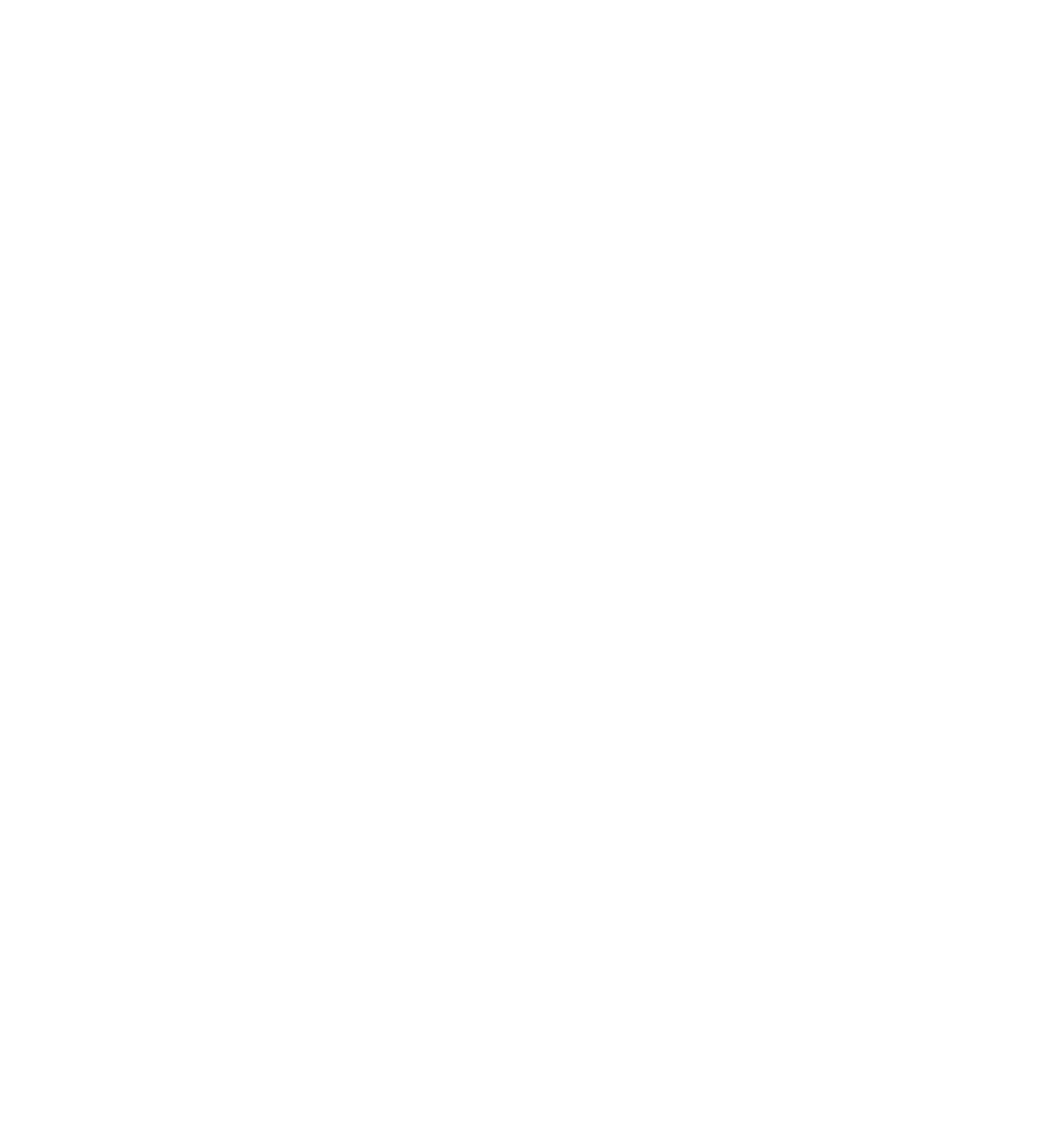
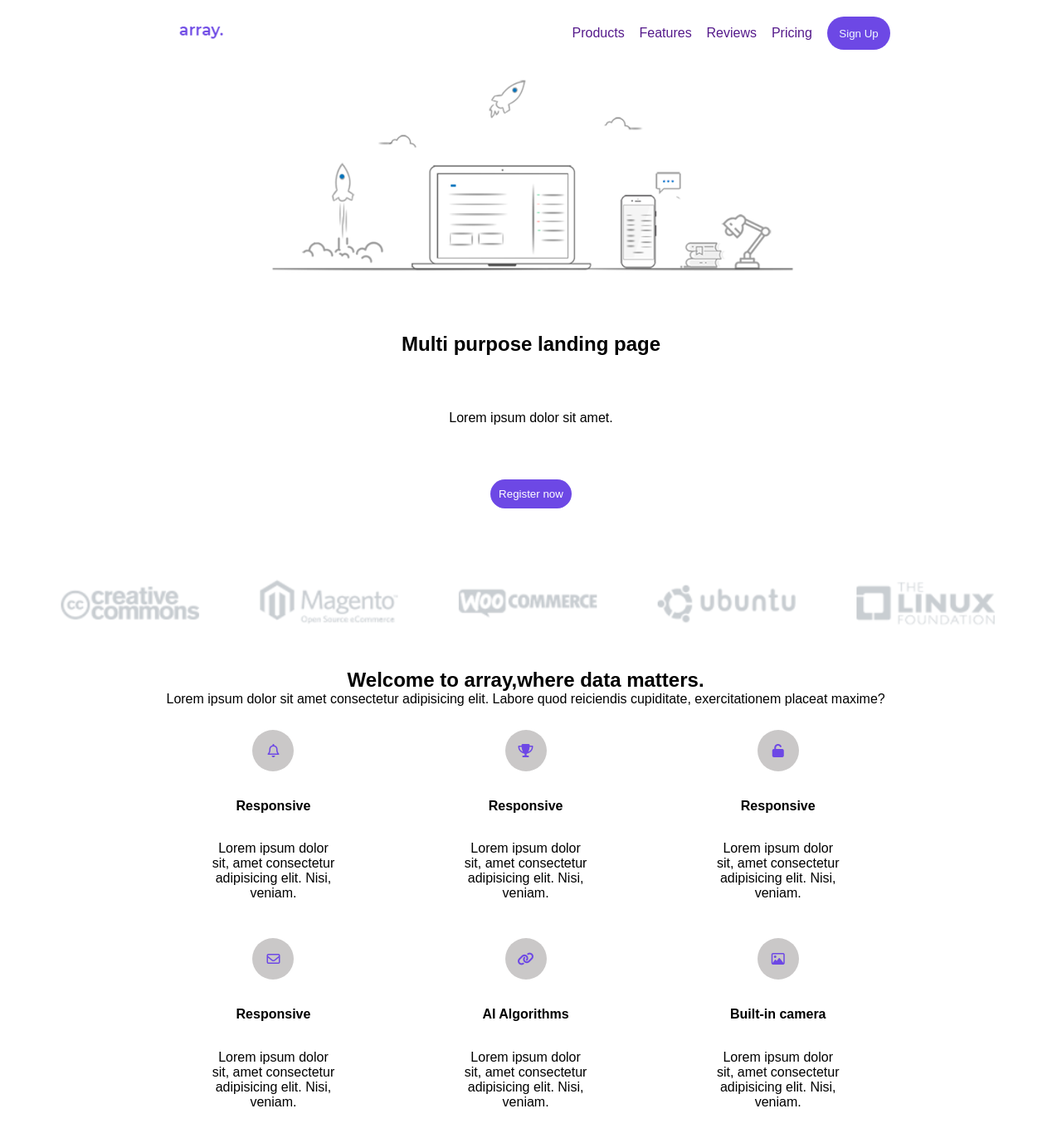
Before and after one commit to zackcis/array_front_end, a plain HTML site: page index.html in a window 1280 px wide. Shown: the whole page at 83% size. Before the commit the page ends 800 px from the top, so only its background shows below. Drawn offline with Linux system fonts and the light colour scheme.

Commit message:
navbar+first_section+second_section

```diff
--- a/index.html
+++ b/index.html
@@ -1,11 +1,91 @@
 <!DOCTYPE html>
 <html lang="en">
+
 <head>
     <meta charset="UTF-8">
     <meta name="viewport" content="width=device-width, initial-scale=1.0">
-    <title>Document</title>
+    <title>array.</title>
+    <link rel="stylesheet" href="./public/css/app.css">
+    <link rel="stylesheet" href="https://cdnjs.cloudflare.com/ajax/libs/font-awesome/6.4.2/css/all.min.css">
 </head>
+
 <body>
+    <!-- *zack's part -->
+    <header>
+        <nav class="nav">
+            <div>
+                <img width="70vw" src="./public/img/logo.png" alt="">
+            </div>
+            <div class="links-nav">
+                <a class="links-style" href="">Products</a>
+                <a class="links-style" href="">Features</a>
+                <a class="links-style" href="">Reviews</a>
+                <a class="links-style" href="">Pricing</a>
+                <button class="first-but">Sign Up</button>
+            </div>
+        </nav>
+    </header>
+    <main class="the-main">
+        <section class="sec-1">
+            <div>
+                <img src="./public/img/sec-1.png" alt="">
+            </div>
+            <div>
+                <h1 class="sec-1-title-1">Multi purpose landing page</h1>
+            </div>
+            <div>
+                <p>Lorem ipsum dolor sit amet.</p>
+            </div>
+            <div>
+                <button class="second-but">Register now</button>
+            </div>
+            <div>
+                <img src="./public/img/sec-1-2.png" alt="">
+            </div>
+        </section>
+        <section class="sec-2">
+            <div class="description">
+            <h1>Welcome to array,where data matters.</h1>
+            <p>Lorem ipsum dolor sit amet consectetur adipisicing elit. Labore quod reiciendis cupiditate,
+                exercitationem placeat maxime?</p>
+            </div>
+            <div class="icons-first-line">
+                <div class="boxs-width" >
+                    <i class="fa-regular fa-bell " style="color: #6d48e5;"></i>
+                    <h4>Responsive</h4>
+                    <p>Lorem ipsum dolor sit, amet consectetur adipisicing elit. Nisi, veniam.</p>
+                </div>
+                <div class="boxs-width">
+                    <i class="fa-solid fa-trophy " style="color: #6d48e5;" ></i>
+                    <h4>Responsive</h4>
+                    <p>Lorem ipsum dolor sit, amet consectetur adipisicing elit. Nisi, veniam.</p>
+                </div>
+                <div class="boxs-width">
+                    <i class="fa-solid fa-unlock " style="color: #6d48e5;"></i>
+                    <h4>Responsive</h4>
+                    <p>Lorem ipsum dolor sit, amet consectetur adipisicing elit. Nisi, veniam.</p>
+                </div>
+            </div>
+            <div class="icons-first-line">
+                <div class="boxs-width">
+                    <i class="fa-regular fa-envelope " style="color: #6d48e5;"></i>
+                    <h4>Responsive</h4>
+                    <p>Lorem ipsum dolor sit, amet consectetur adipisicing elit. Nisi, veniam.</p>
+                </div>
+                <div class="boxs-width">
+                    <i class="fa-solid fa-link " style="color: #6d48e5;"> </i>
+                    <h4>AI Algorithms</h4>
+                    <p>Lorem ipsum dolor sit, amet consectetur adipisicing elit. Nisi, veniam.</p>
+                </div>
+                <div class="boxs-width">
+                    <i class="fa-regular fa-image " style="color: #6d48e5;"></i>
+                    <h4>Built-in camera</h4>
+                    <p>Lorem ipsum dolor sit, amet consectetur adipisicing elit. Nisi, veniam.</p>
+                </div>
+            </div>
+        </section>
+<!-- *zack's part -->
+    </main>
+</body>
 
-</body>
 </html>
--- /dev/null
+++ b/public/css/app.css
@@ -0,0 +1,101 @@
+*{
+    padding: 0;
+    margin: 0;
+    font-family: Arial, Helvetica, sans-serif;
+
+}
+/* nav-bar */
+.nav{
+    height: 10vh;
+    width: 100vw;
+    display: flex;
+    align-items: center;
+    justify-content: space-around;
+}
+.links-nav{
+display: flex;
+justify-content: space-between;
+align-items: center;
+width: 30%;
+height: 50%;
+}
+.first-but{
+    color: aliceblue;
+    background-color: #6d48e5;
+    border: none;
+    width: 20%;
+    height: 100%;
+    border-radius: 40px;
+}
+.first-but:hover{
+    box-shadow: 1px 1px 20px black;
+    cursor: pointer;
+}
+.links-style{
+    text-decoration: none;
+}
+/* nav-bar */
+/* !section 1 */
+.sec-1{
+    height: 90vh;
+    display: flex;
+    flex-direction: column;
+    text-align: center;
+    justify-content: space-between;
+}
+.second-but{
+    color: white;
+    background-color: #6d48e5;
+    padding: 10px;
+    border-radius: 50px;
+    border: none;
+}
+.second-but:hover{
+    box-shadow: 1px 1px 20px black;
+    cursor: pointer;
+}
+
+/* !section 1 */
+/* *section 2 */
+.the-main{
+    display: flex;
+    flex-direction: column;
+    align-content: center;
+}
+.description{
+    text-align: center;
+}
+.sec-2{
+    width: 99vw;
+    height: 70vh;
+    text-align: center;
+    display: flex;
+    flex-direction: column;
+    justify-content: space-around;
+    align-items: center;
+}
+.boxs-width{
+    width: 20%;
+    display: flex;
+    flex-direction: column;
+    justify-content: space-around;
+    height: 30vh;
+    align-items: center;
+
+}
+.icons-first-line{
+    display: flex;
+    justify-content: space-between;
+    width: 60%;
+}
+.boxs-width i {
+    background-color: rgb(202, 200, 200);
+    width: 50px;
+    height: 50px;
+    border-radius: 50px;
+    display: flex;
+    justify-content: center;
+    align-items: center;
+}
+
+/* *section 2 */
```
Also changed, not shown: public/app.css (deleted), public/img/logo.png (added), public/img/sec-1-2.png (added), public/img/sec-1.png (added).
